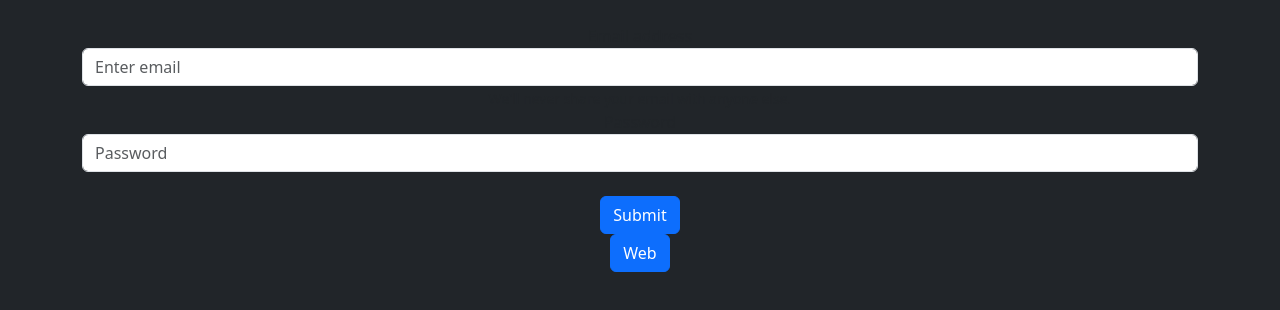
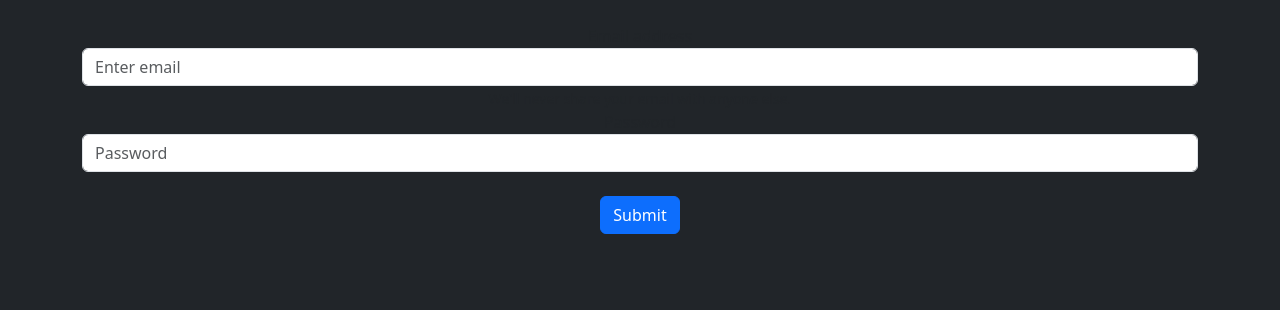
Before and after one commit to tatr12345/pwa, a React (Create React App) app: page /auth in a window 1280 px wide. Shown: the top 310 px of the page. Built offline with nearby package versions, Linux system fonts and the light colour scheme.

Commit message:
[master] small fixes

```diff
--- a/public/firebase-messaging-sw.js
+++ b/public/firebase-messaging-sw.js
@@ -2,7 +2,7 @@ self.addEventListener('push', (event) => {
   const options = {
     // body: event.data.text(),
     body: 'Вам написали в чате поддержки',
-    icon: '/alfa.png', // Replace with your icon path
+    icon: '/imageAlpha.png', // Replace with your icon path
   }
   event.waitUntil(
     self.registration.showNotification('Уведомление', options)
--- a/public/index.html
+++ b/public/index.html
@@ -6,7 +6,7 @@
     <meta name="viewport" content="width=device-width, initial-scale=1" />
     <meta name="theme-color" content="#000000" />
     <meta name="description" content="Web site created using create-react-app" />
-    <link rel="apple-touch-icon" href="%PUBLIC_URL%/alfa.png" />
+    <link rel="apple-touch-icon" href="%PUBLIC_URL%/imageAlpha.48x48.png" />
     <meta name="mobile-web-app-capable" content="yes">
     <meta name="apple-mobile-web-app-capable" content="yes">
     <meta name="apple-touch-fullscreen" content="yes">
@@ -24,7 +24,7 @@
       work correctly both with client-side routing and a non-root public URL.
       Learn how to configure a non-root public URL by running `npm run build`.
     -->
-    <title>АльфаСтрах</title>
+    <title>АльфаСтрахование</title>
   </head>
   <body>
     <noscript>You need to enable JavaScript to run this app.</noscript>
--- a/src/routes/auth/index.tsx
+++ b/src/routes/auth/index.tsx
@@ -33,11 +33,6 @@ const PageAuth = () => {
     dispatch(clearPush())
     dispatch(clearUser())
   }
-
-  const handleWeb = () => {
-    navigator.credentials.get()
-  }
-
   return (!info
     ? <div className='container'>
       <br />
@@ -56,9 +51,6 @@ const PageAuth = () => {
               </div>
               <br />
               <button type="submit" className="btn btn-primary">Submit</button>
-              <div>
-                <button type="button" className="btn btn-primary" onClick={handleWeb}>Web</button>
-              </div>
             </div>
           </form>
         </div>
```
Also changed, not shown: public/imageAlpha.png (added), public/manifest.json.
